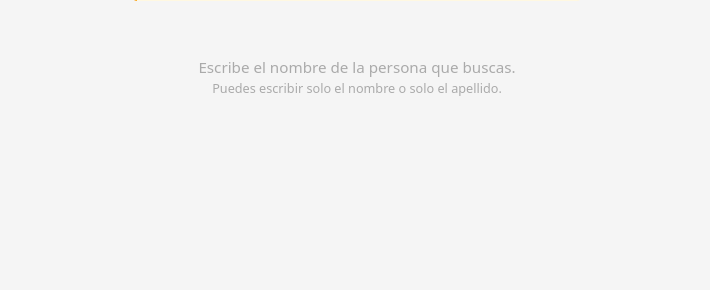
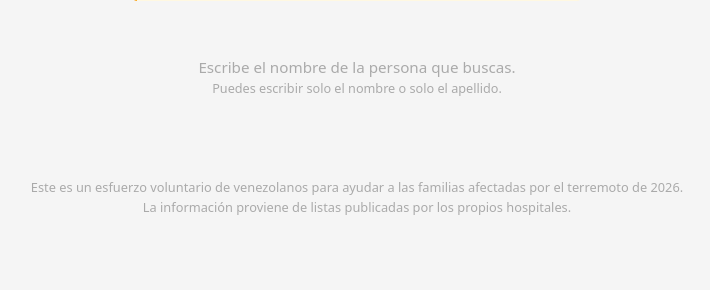
Before and after one commit to ScimonCFD/terremoto-venezuela-ocr, a Flask app: page / in a window 1280 px wide. Shown: the part 496-786 px from the top of the page, without its empty margins (283-993 px from the left). Run offline with Flask 2, Linux system fonts and the light colour scheme; data that the repository does not hold is empty.

Commit message:
Agrega mensaje de quiénes somos al pie de página
Co-Authored-By: Claude Sonnet 4.6 <noreply@anthropic.com>

```diff
--- a/templates/buscar.html
+++ b/templates/buscar.html
@@ -122,5 +122,11 @@
       </div>
     {% endif %}
   </div>
+
+  <div style="text-align:center; padding:24px 16px 32px; font-size:0.8rem; color:#aaa; line-height:1.6;">
+    Este es un esfuerzo voluntario de venezolanos para ayudar a las familias afectadas por el terremoto de 2026.<br>
+    La información proviene de listas publicadas por los propios hospitales.
+  </div>
+
 </body>
 </html>
```
